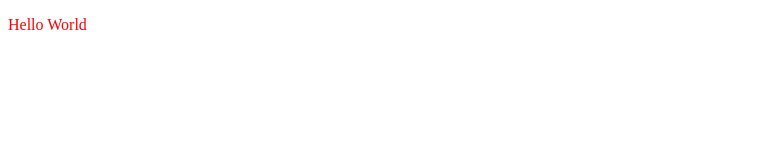
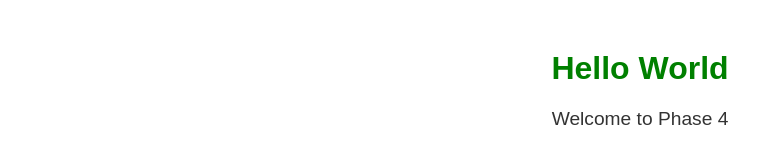
Before and after one commit to SparshDusad/llm-app-deployer, a website: page generated/sample-task/index.html in a window 1280 px wide. Shown: the whole page, without its empty margins (0-781 px from the left). Drawn offline with Linux system fonts and the light colour scheme.

Commit message:
Deploy sample-task (Round 2)

```diff
--- a/generated/sample-task/index.html
+++ b/generated/sample-task/index.html
@@ -3,11 +3,12 @@
 <head>
     <meta charset="UTF-8">
     <meta name="viewport" content="width=device-width, initial-scale=1.0">
-    <title>Hello World Red</title>
+    <title>Hello World</title>
     <link rel="stylesheet" href="style.css">
 </head>
 <body>
-    <p class="red-text">Hello World</p>
+    <h1 id="main-title">Hello World</h1>
+    <p class="subtitle">Welcome to Phase 4</p>
     <script src="script.js"></script>
 </body>
 </html>
--- a/generated/sample-task/script.js
+++ b/generated/sample-task/script.js
@@ -1 +1,2 @@
-// No JavaScript is needed for this task.
+// No JavaScript needed for this specific task, but an empty file is provided as requested.
+// You could add interactive elements here if the task required it.
--- a/generated/sample-task/style.css
+++ b/generated/sample-task/style.css
@@ -1,3 +1,14 @@
-.red-text {
-    color: red;
+body {
+    font-family: Arial, sans-serif;
+    text-align: center;
+    margin-top: 50px;
 }
+
+#main-title {
+    color: green; /* Changed from blue to green */
+}
+
+.subtitle {
+    color: #333;
+    font-size: 1.2em;
+}
```
